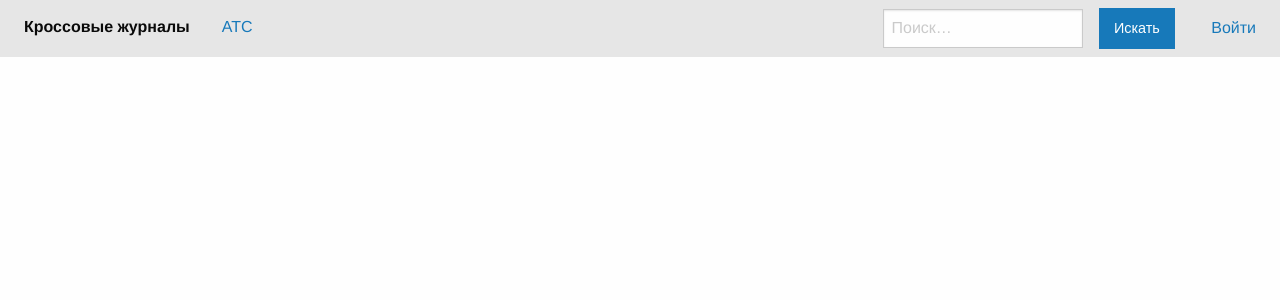
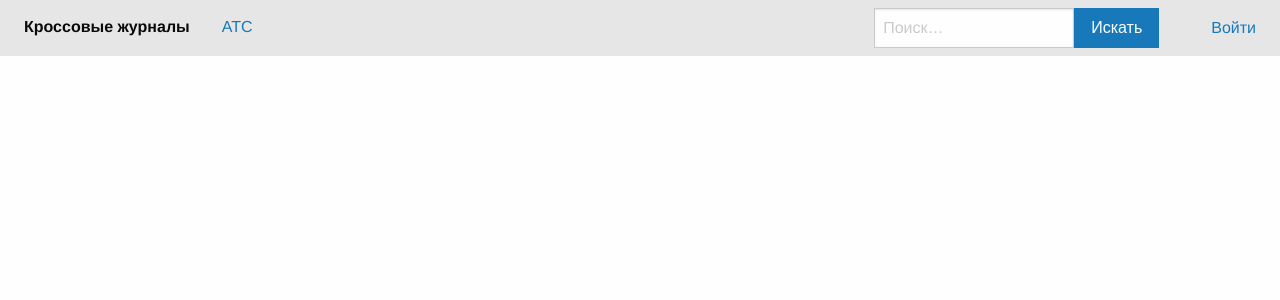
Before and after one commit to ivnglkv/cross_register, a Django app: page / in a window 1280 px wide. Shown: the top 300 px of the page. Run offline with Django 3.2, Linux system fonts and the light colour scheme; data that the repository does not hold is empty; parts of the project's set-up code (start-up, migrations or seed data) failed here and were passed over; some libraries are stand-ins or nearby versions.

Commit message:
Форма поиска по абонентскому номеру

```diff
--- a/common/static/common/css/app.css
+++ b/common/static/common/css/app.css
@@ -14,3 +14,7 @@
 .crosspath tbody tr:nth-child(even) {
   background-color: #fff;
 }
+
+.top-bar-search {
+  margin-bottom: 0rem;
+}
--- a/common/templates/common/base.html
+++ b/common/templates/common/base.html
@@ -27,8 +27,16 @@
     </div>
     <div class="top-bar-right">
       <ul class="menu">
-        <li><input type="search" placeholder="Поиск…"></li>
-        <li><button type="button" class="button">Искать</button></li>
+        <li>
+          <form action="{% url 'journal:search' %}" method="get">
+            <div class="input-group top-bar-search">
+              <input name="search_input" type="search" placeholder="Поиск…" class="input-group-field" >
+              <div class="input-group-button">
+                <input type="submit" class="button" value="Искать">
+              </div>
+            </div>
+          </form>
+        </li>
         <li style="padding-left: 20px">
           {% if request.user.is_authenticated %}
             Вы вошли как {{ request.user.last_name }} {{ request.user.first_name }}
--- a/journal/urls.py
+++ b/journal/urls.py
@@ -6,4 +6,5 @@ app_name = 'journal'
 urlpatterns = [
     url(r'^pbx/(?P<pbx>\d+)/page-(?P<page>\d+)$', views.pbx_ports_view, name='pbx_ports'),
     url(r'^subscriber_card/(?P<card>\d+)$', views.subscriber_card_view, name='subscriber_card'),
+    url(r'^search$', views.search, name='search'),
 ]
```
Also changed, not shown: journal/views.py (+18 -1 lines).
